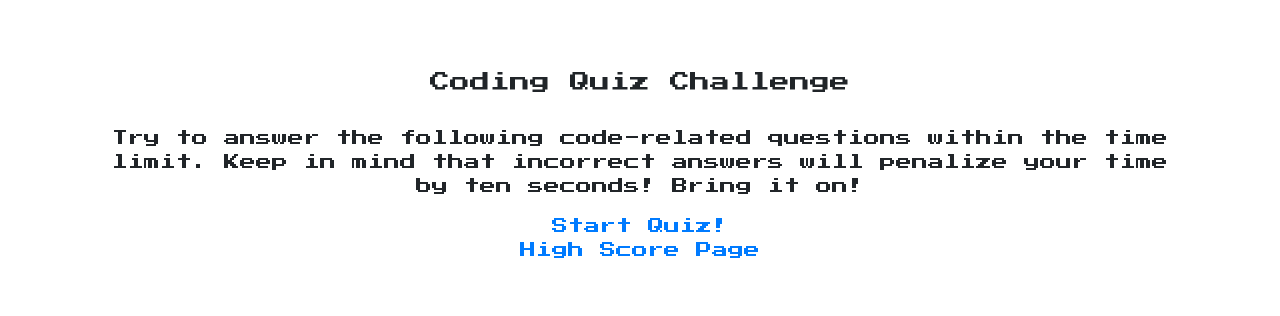
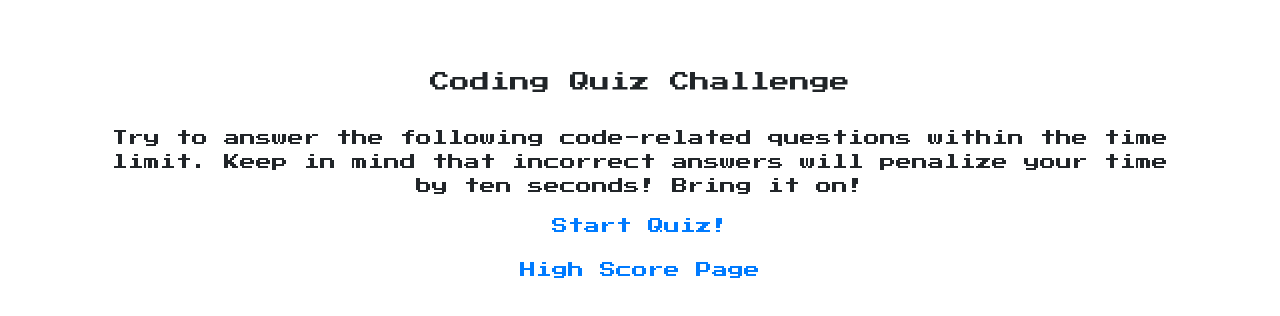
Before and after one commit to neylonmc/Javascript-Coding-Quiz, a plain HTML site: page index.html in a window 1280 px wide. Drawn offline with nearby package versions, Linux system fonts and the light colour scheme.

Commit message:
Edited padding to High Score button

```diff
--- a/style.css
+++ b/style.css
@@ -33,3 +33,7 @@ h5,
     padding: 20px;
     margin: 10px;
 }
+
+#button-score {
+    padding: 20px;
+}
```
